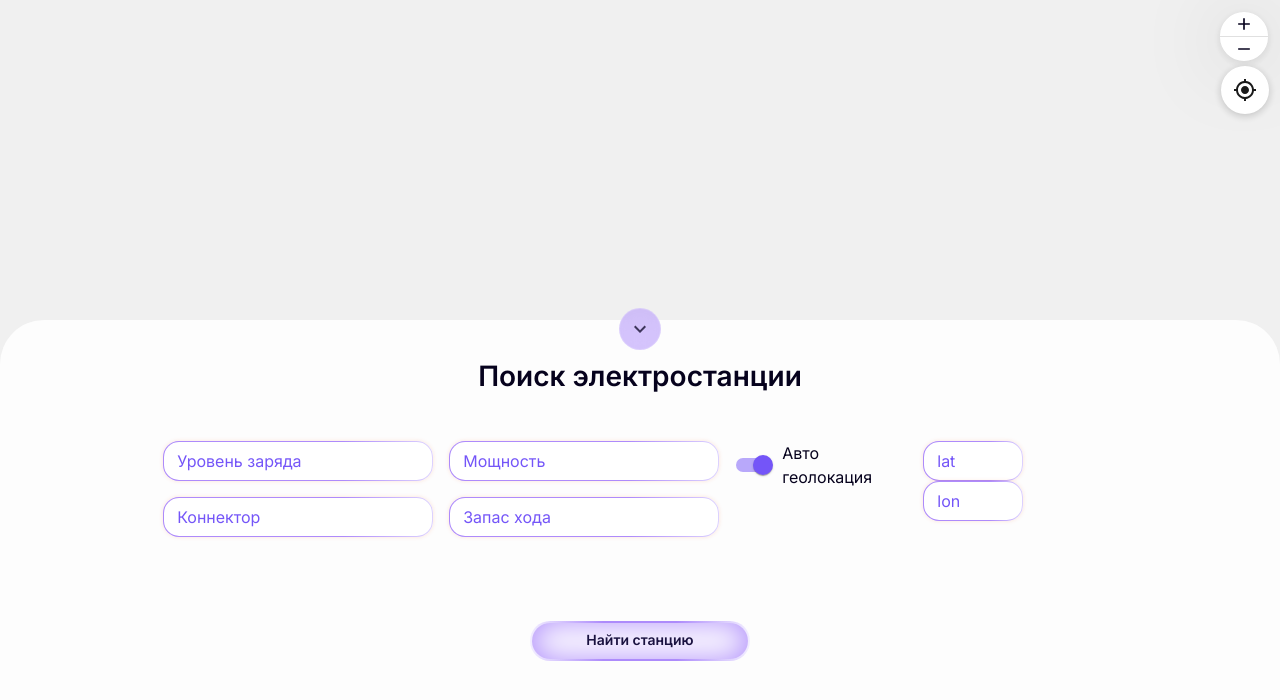
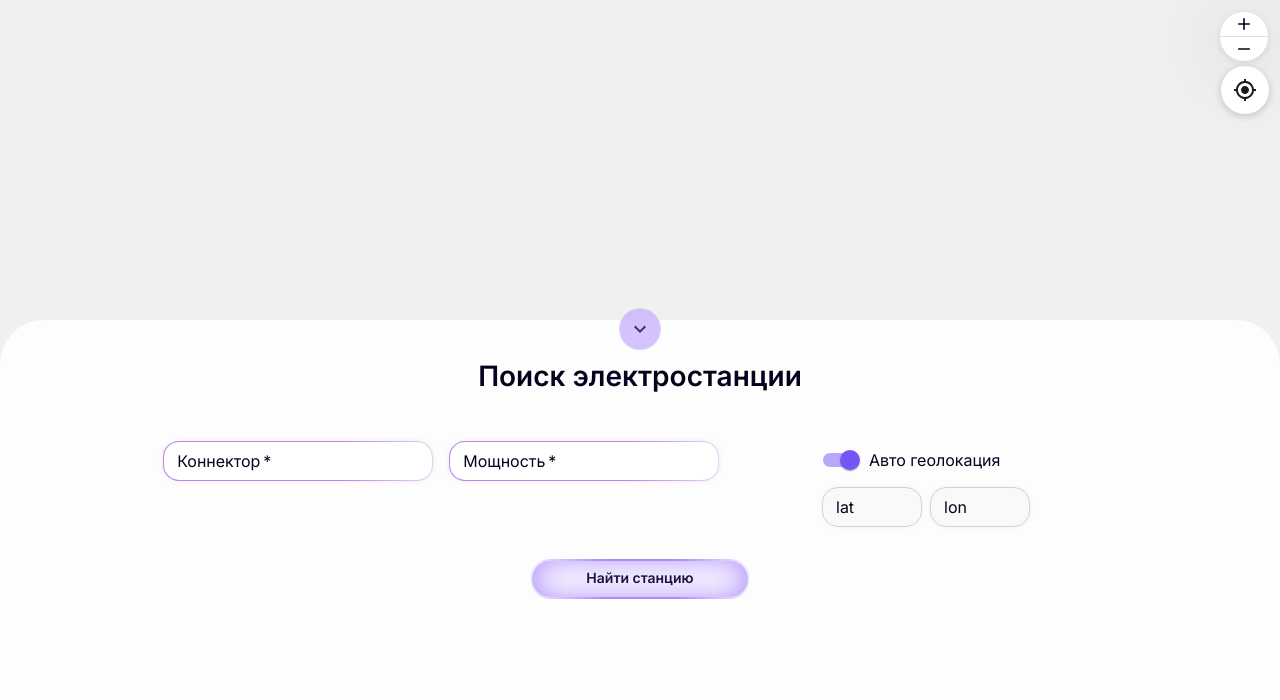
Before and after one commit to BaldrProgrammer/elektrozapravki, a Next.js app in the folder client/: page /public/map in a window 1280 px wide. Shown: the top 700 px of the page. Built offline with nearby package versions, Linux system fonts and the light colour scheme; no server answers.

Commit message:
убрала лишние поля

```diff
--- a/client/src/components/DashBoard/DashBoard.tsx
+++ b/client/src/components/DashBoard/DashBoard.tsx
@@ -74,7 +74,7 @@ export default function DashBoard() {
                     left: 0,
                     width: '100%',
 
-                    height: isMobile ? '65vh' : 480,
+                    height: isMobile ? '70vh' : 480,
 
                     transform: open
                         ? 'translateY(0)'
--- a/client/src/components/Forms/StationSearchForm.tsx
+++ b/client/src/components/Forms/StationSearchForm.tsx
@@ -1,7 +1,7 @@
 'use client';
 
 import React, { useState } from 'react';
-import { Box, Switch, FormControlLabel, Typography, useTheme, useMediaQuery } from '@mui/material';
+import { Box, Switch, FormControlLabel, Typography, useTheme, useMediaQuery, Alert } from '@mui/material';
 import InputSt from "@/components/Input/InputSt";
 import ButtonStation from "@/components/Buttons/ButtonStation";
 
@@ -15,26 +15,80 @@ export interface SearchFilters {
     connector: string;
     power: string;
     range: string;
+    lat: string;
+    lon: string;
 }
 
 export default function StationSearchForm({ onSubmit, initialValues }: StationSearchFormProps) {
     const theme = useTheme();
     const isMobile = useMediaQuery(theme.breakpoints.down('sm'));
     const [useAutoGeo, setUseAutoGeo] = useState(true);
+    const [errors, setErrors] = useState<Partial<Record<keyof SearchFilters, string>>>({});
+    const [touched, setTouched] = useState<Partial<Record<keyof SearchFilters, boolean>>>({});
 
     const [filters, setFilters] = useState<SearchFilters>({
         chargeLevel: initialValues?.chargeLevel || '',
         connector: initialValues?.connector || '',
         power: initialValues?.power || '',
         range: initialValues?.range || '',
+        lat: initialValues?.lat || '',
+        lon: initialValues?.lon || '',
     });
 
-    const handleChange = (field: keyof SearchFilters) => (value: string) => {
+    const handleChange = (field: keyof SearchFilters) => (e: React.ChangeEvent<HTMLInputElement>) => {
+        const value = e.target.value;
         setFilters(prev => ({ ...prev, [field]: value }));
+        if (errors[field]) {
+            setErrors(prev => ({ ...prev, [field]: '' }));
+        }
+    };
+
+    const handleBlur = (field: keyof SearchFilters) => () => {
+        setTouched(prev => ({ ...prev, [field]: true }));
+        validateField(field, filters[field]);
+    };
+
+    const validateField = (field: keyof SearchFilters, value: string) => {
+        let error = '';
+         if (field === 'chargeLevel' && (isNaN(Number(value)) || Number(value) < 0 || Number(value) > 100)) {
+            error = 'Введите число от 0 до 100';
+        } else if (field === 'connector' && value.trim().length < 2) {
+            error = 'Введите корректный тип коннектора';
+        } else if ((field === 'power' || field === 'range') && (isNaN(Number(value)) || Number(value) < 0)) {
+            error = 'Введите положительное число';
+        } else if (field === 'lat' && (isNaN(Number(value)) || Math.abs(Number(value)) > 90)) {
+            error = 'Широта от -90 до 90';
+        } else if (field === 'lon' && (isNaN(Number(value)) || Math.abs(Number(value)) > 180)) {
+            error = 'Долгота от -180 до 180';
+        }
+
+        setErrors(prev => ({ ...prev, [field]: error }));
+        return !error;
+    };
+
+    const validateAll = (): boolean => {
+        const fieldsToValidate = useAutoGeo
+            ? ['chargeLevel', 'connector', 'power', 'range']
+            : ['chargeLevel', 'connector', 'power', 'range', 'lat', 'lon'];
+
+        let isValid = true;
+        fieldsToValidate.forEach(field => {
+            const fieldKey = field as keyof SearchFilters;
+            const isFieldValid = validateField(fieldKey, filters[fieldKey]);
+            if (!isFieldValid) isValid = false;
+            setTouched(prev => ({ ...prev, [fieldKey]: true }));
+        });
+        return isValid;
     };
 
     const handleSubmit = () => {
+        if (validateAll()) {
             onSubmit?.(filters);
+        }
+    };
+
+    const getFieldError = (field: keyof SearchFilters) => {
+        return touched[field] && errors[field] ? errors[field] : '';
     };
 
     return (
@@ -47,42 +101,47 @@ export default function StationSearchForm({ onSubmit, initialValues }: StationSe
                     width: '80%',
                     m: '0 auto',
                     p: 2,
-                    height: isMobile ? 'auto' : 180,
+                    height: isMobile ? 'auto' : 'auto',
                     gap: 2,
                     background: 'rgba(255,255,255,0.18)',
                     borderRadius: 2,
+                    flexWrap: 'wrap',
                 }}
             >
                 <Box sx={{ display: 'flex', flexDirection: 'column', gap: 2 }}>
                     <InputSt
-                        label="Уровень заряда"
-                        value={filters.chargeLevel}
-                        onChange={(e) => handleChange('chargeLevel')(e.target.value)}
-                        sx={{ width: 270, m: isMobile ? '0 auto' : '' }}
-                    />
-                    <InputSt
                         label="Коннектор"
                         value={filters.connector}
-                        onChange={(e) => handleChange('connector')(e.target.value)}
+                        onChange={handleChange('connector')}
+                        onBlur={handleBlur('connector')}
+                        error={!!getFieldError('connector')}
+                        helperText={getFieldError('connector')}
+                        required
                         sx={{ width: 270, m: isMobile ? '0 auto' : '' }}
                     />
                 </Box>
+
                 <Box sx={{ display: 'flex', flexDirection: 'column', gap: 2 }}>
                     <InputSt
                         label="Мощность"
                         value={filters.power}
-                        onChange={(e) => handleChange('power')(e.target.value)}
+                        onChange={handleChange('power')}
+                        onBlur={handleBlur('power')}
+                        error={!!getFieldError('power')}
+                        helperText={getFieldError('power')}
+                        required
                         sx={{ width: 270, m: isMobile ? '0 auto' : '' }}
                     />
-                    <InputSt
-                        label="Запас хода"
-                        value={filters.range}
-                        onChange={(e) => handleChange('range')(e.target.value)}
-                        sx={{ width: 270, m: isMobile ? '0 auto' : '' }}
-                    />
+
                 </Box>
-                <Box sx={{display:'flex'}}>
-                    <Box sx={{ mb: 1 }}>
+
+                <Box sx={{
+                    display: 'flex',
+                    m:'0 auto',
+                    flexDirection: 'column',
+                    gap: 1,
+                    minWidth: 200,
+                }}>
                     <FormControlLabel
                         control={
                             <Switch
@@ -97,20 +156,34 @@ export default function StationSearchForm({ onSubmit, initialValues }: StationSe
                         }
                         label="Авто геолокация"
                     />
-                    </Box>
 
-                    <Box>
+                    <Box sx={{ display: 'flex', gap: 1 }}>
                         <InputSt
                             label="lat"
+                            value={filters.lat}
+                            onChange={handleChange('lat')}
+                            onBlur={handleBlur('lat')}
+                            error={!!getFieldError('lat')}
+                            helperText={getFieldError('lat')}
+                            disabled={useAutoGeo}
+                            required={!useAutoGeo}
                             sx={{ width: 100 }}
                         />
                         <InputSt
                             label="lon"
+                            value={filters.lon}
+                            onChange={handleChange('lon')}
+                            onBlur={handleBlur('lon')}
+                            error={!!getFieldError('lon')}
+                            helperText={getFieldError('lon')}
+                            disabled={useAutoGeo}
+                            required={!useAutoGeo}
                             sx={{ width: 100 }}
                         />
                     </Box>
                 </Box>
             </Box>
+
             <Box sx={{ display: 'flex', justifyContent: 'center', width: '100%', mt: 2 }}>
                 <ButtonStation onClick={handleSubmit}>
                     Найти станцию
--- a/client/src/components/Input/InputSt.tsx
+++ b/client/src/components/Input/InputSt.tsx
@@ -5,17 +5,27 @@ interface InputProps {
     value?: string;
     label?: string;
     onChange?: (e: React.ChangeEvent<HTMLInputElement>) => void;
+    onBlur?: () => void;
     sx?: SxProps<Theme>;
     placeholder?: string;
+    error?: boolean;
+    helperText?: string;
+    required?: boolean;
+    disabled?: boolean;
 }
 
 export default function InputSt({
-                                  label,
-                                  value,
-                                  onChange,
-                                  sx,
-                                  placeholder
-                              }: InputProps) {
+                                    label,
+                                    value,
+                                    onChange,
+                                    onBlur,
+                                    sx,
+                                    placeholder,
+                                    error,
+                                    helperText,
+                                    required,
+                                    disabled
+                                }: InputProps) {
 
     const theme = useTheme();
 
@@ -27,16 +37,23 @@ export default function InputSt({
             label={label}
             value={value}
             onChange={onChange}
+            onBlur={onBlur}
             placeholder={placeholder}
+            error={error}
+            helperText={helperText}
+            required={required}
+            disabled={disabled}
             sx={{
                 '& .MuiOutlinedInput-root': {
                     borderRadius: '16px',
                     height: 40,
                     transition: 'all 0.2s ease',
-                    boxShadow:
-                        theme.palette.mode === 'dark'
+                    boxShadow: error
+                        ? '0 0 6px rgba(211, 47, 47, 0.5)'
+                        : theme.palette.mode === 'dark'
                             ? '0 0 6px rgba(248, 80, 10, 0.25)'
                             : '0 0 4px rgba(248, 80, 10, 0.15)',
+
                     '& input': {
                         padding: '0 12px',
                         borderRadius: '16px',
@@ -44,31 +61,52 @@ export default function InputSt({
                         display: 'flex',
                         alignItems: 'center',
                         boxSizing: 'border-box',
-                        border:'1px solid transparent',
-                        background: 'linear-gradient( #fff, #fff, #fff) padding-box, linear-gradient(to right, #ad8bfb, #ad8bfb, #ad8bfb, #e8e4ff) border-box',
+                        border: error ? '1px solid #d32f2f' : '1px solid transparent',
+                        background: error
+                            ? '#fff'
+                            : 'linear-gradient( #fff, #fff, #fff) padding-box, linear-gradient(to right, #ad8bfb, #ad8bfb, #ad8bfb, #e8e4ff) border-box',
                     },
 
-
                     '&:hover fieldset': {
-                        borderColor: theme.palette.primary.main,
+                        borderColor: error ? '#d32f2f' : theme.palette.primary.main,
                     },
 
                     '&.Mui-focused fieldset': {
-                        borderColor: theme.palette.primary.main,
+                        borderColor: error ? '#d32f2f' : theme.palette.primary.main,
                         borderWidth: '2px',
                     },
 
                     '&.Mui-focused': {
-                        boxShadow:
-                            theme.palette.mode === 'dark'
+                        boxShadow: error
+                            ? '0 0 12px rgba(211, 47, 47, 0.5)'
+                            : theme.palette.mode === 'dark'
                                 ? '0 0 12px rgba(248, 80, 10, 0.5)'
                                 : '0 0 8px rgba(248, 80, 10, 0.25)',
                     },
+
+
+                    '&.Mui-disabled': {
+                        opacity: 0.6,
+                        '& input': {
+                            background: '#f5f5f5',
+                        },
+                    },
+                },
+
+                '& .MuiInputLabel-root': {
+                    color: error ? '#d32f2f' : 'inherit',
                 },
 
                 '& .MuiInputLabel-root.Mui-focused': {
-                    color: theme.palette.primary.main,
+                    color: error ? '#d32f2f' : theme.palette.primary.main,
                 },
+
+                '& .MuiFormHelperText-root': {
+                    color: error ? '#d32f2f' : 'inherit',
+                    marginLeft: 0,
+                    fontSize: '0.7rem',
+                },
+
                 ...sx
             }}
         />
```
Lines whose indentation alone changed are shown as unchanged.
